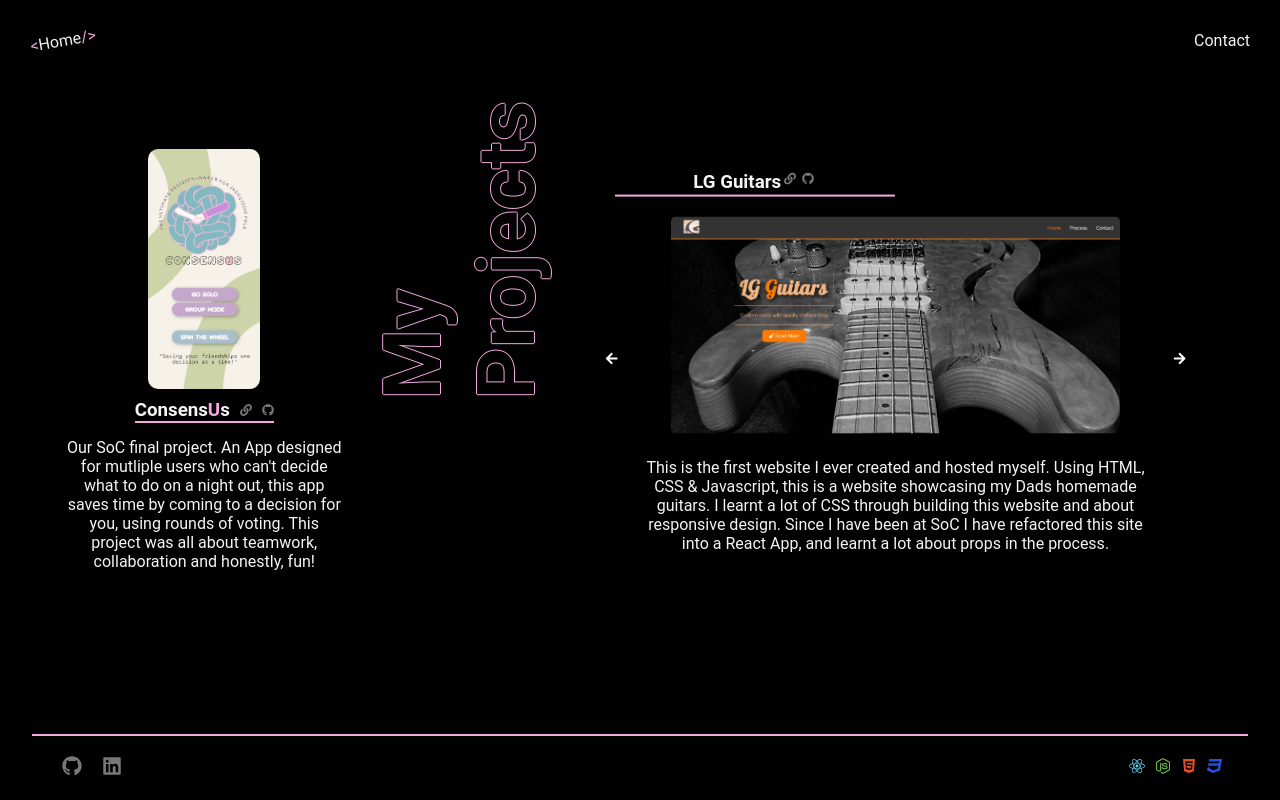
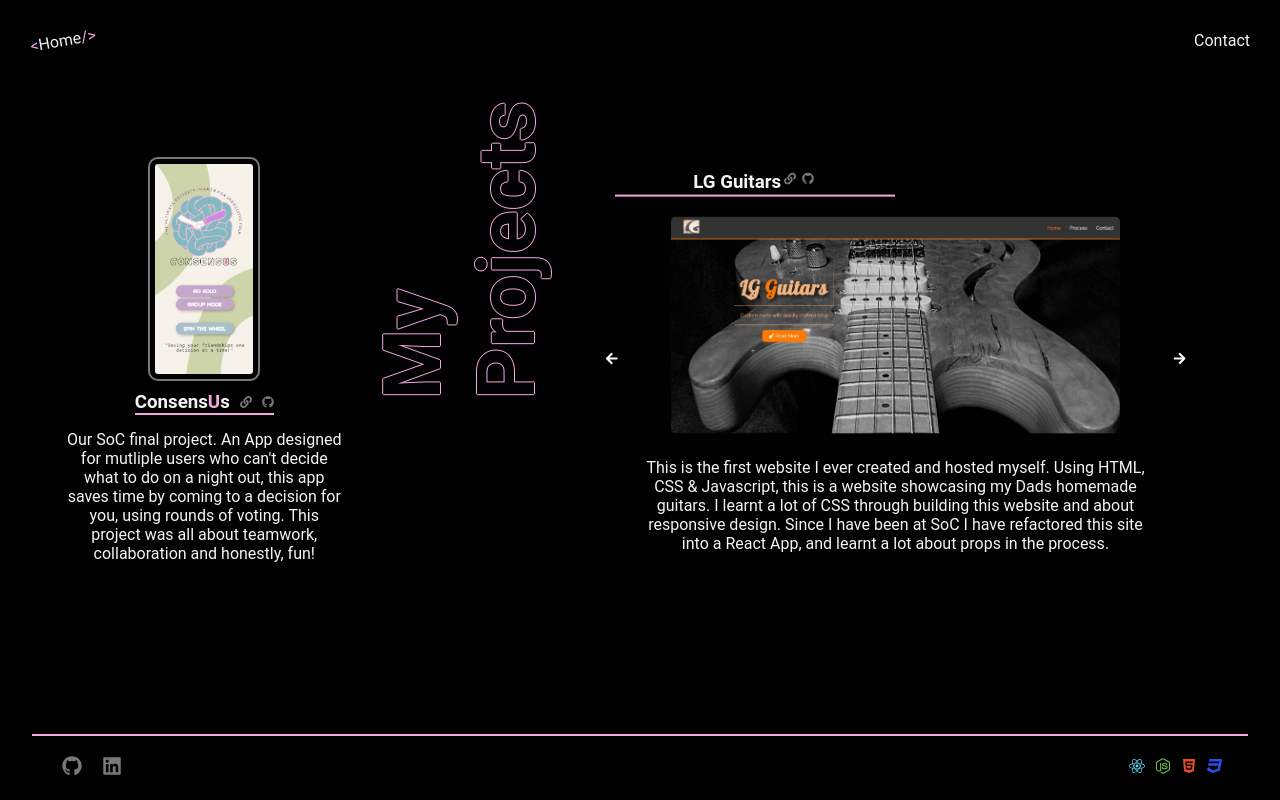
Before and after one commit to paulg44/portfolio_one, a React (Create React App) app in the folder my-portfolio/: page /projects in a window 1280 px wide. Built offline with nearby package versions, Linux system fonts and the light colour scheme.

Commit message:
add border to left hand side project

```diff
--- a/my-portfolio/src/Pages/Projects/Projects.css
+++ b/my-portfolio/src/Pages/Projects/Projects.css
@@ -27,6 +27,8 @@
 
 .left-container img {
   width: 40%;
+  padding: 5px;
+  border: 2px solid var(--grey-color);
   border-radius: 10px;
   transition: transform ease-in-out 1.5s;
 }
```
